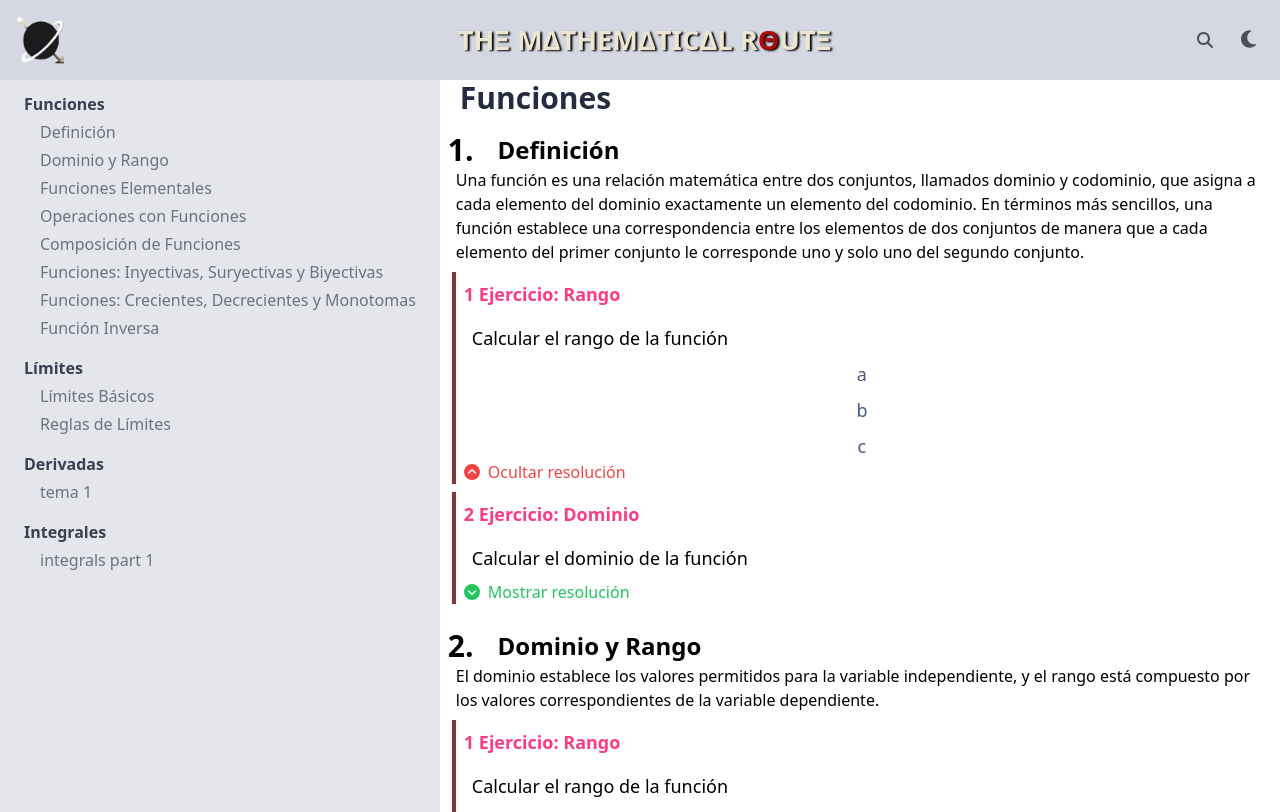
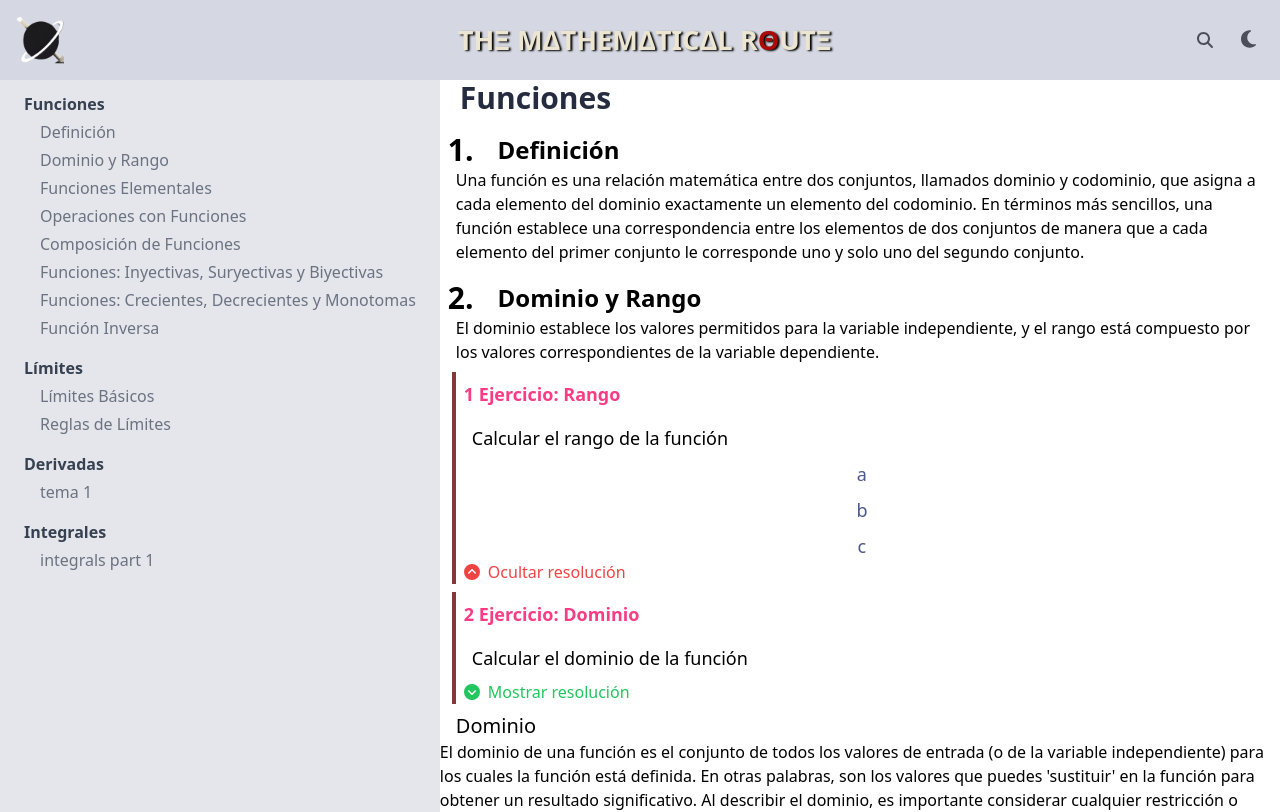
Before and after one commit to qwik-zgheib/MathematicalRoute, a React (Vite) app: page /home/functions in a window 1280 px wide. Shown: the top 812 px of the page. Built offline with nearby package versions, Linux system fonts and the light colour scheme.

Commit message:
implement examples component, please modularize file

```diff
--- a/src/components/Functions.jsx
+++ b/src/components/Functions.jsx
@@ -34,7 +34,6 @@ const Notation = ({ notation }) => {
           <div className="flex flex-col items-start px-2 my-2 ml-3 border-l-4 border-lotus-800" key={index}>
             <span className="text-[#f83c86] py-2 font-bold text-lg">{count ? id : null} Notación:</span>
             <span className="ml-2 px-4 py-2 font-medium text-xl bg-slate-300">{name}</span>
-            <FontAwesomeIcon icon={faCircleChevronDown} className="text-sm w-2 h-2 bg-green-500" />
             {details.map((item, index) => (
               <div className="px-2 flex gap-2 items-center justify-center" key={index}>
                 <FontAwesomeIcon icon={faCircle} className="text-sm w-2 h-2" />
@@ -47,30 +46,10 @@ const Notation = ({ notation }) => {
   )
 }
 
-const example = [
-  {
-    id: 1,
-    name: 'Rango',
-    answer: 'Calcular el rango de la función',
-    visible: true,
-    image: '',
-    resolution: ['a', 'b', 'c'],
-    res: '',
-  },
-  {
-    id: 2,
-    name: 'Dominio',
-    answer: 'Calcular el dominio de la función',
-    visible: false,
-    image: '',
-    resolution: ['x', 'y', 'z'],
-    res: '',
-  },
-]
 const Example = ({ example }) => {
   const [examples, setExamples] = useState(example.filter((item) => item.name !== ''))
 
-  const buttons = {
+  const styles = {
     active: {
       icon: faCircleChevronUp,
       text: 'Ocultar resolución',
@@ -109,7 +88,7 @@ const Example = ({ example }) => {
             </div>
           )}
           <button onClick={() => toggleVisibility(index)}>
-            {visible ? <Buttton button={buttons.active} /> : <Buttton button={buttons.inactive} />}
+            {visible ? <Buttton button={styles.active} /> : <Buttton button={styles.inactive} />}
           </button>
         </div>
       ))}
@@ -155,19 +134,22 @@ const Functions = () => {
   return (
     <div className="pr-3">
       <h1 className="text-3xl text-waikawa-gray-950 font-bold px-5">Funciones</h1>
-      {dataFunctions.functions.map(({ id, topic, description, subtopic }, funcIndex) => (
+      {dataFunctions.functions.map(({ id, topic, description, subtopic, example }, funcIndex) => (
         <div key={id} className="pt-4">
           <Text id={funcIndex + 1} content={topic} color={colors.topic} fonts={fonts.topic} />
 
           <Text content={description} color={colors.text} fonts={fonts.text} />
 
-          <Example example={example} />
+          {example && <Example example={example} />}
 
-          {subtopic.map(({ subtopic, notation }, subtopicIndex) => (
+          {subtopic.map(({ subtopic, characteristic, notation, example }, subtopicIndex) => (
             <div key={subtopicIndex} className="flex flex-col">
               <Text content={subtopic} color={colors.subtopic} fonts={fonts.subtopic} />
+              <span>{characteristic}</span>
 
               <Notation notation={notation} />
+
+              {example && <Example example={example} />}
             </div>
           ))}
         </div>
```
